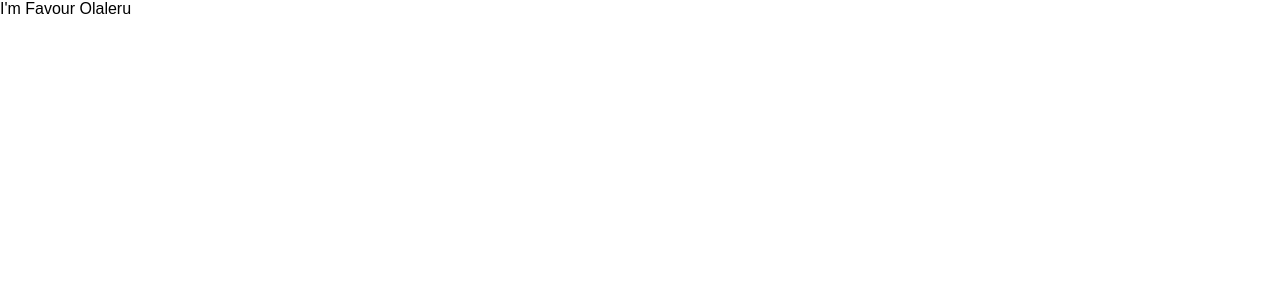
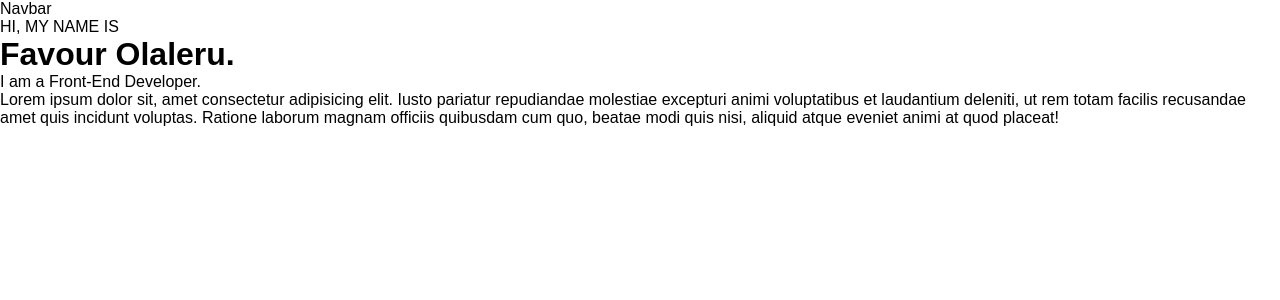
Before and after one commit to NTiger07/portfolio-react, a React (Create React App) app: page / in a window 1280 px wide. Shown: the top 300 px of the page. Built offline with nearby package versions, Linux system fonts and the light colour scheme.

Commit message:
hero gspeed

```diff
--- a/src/components/Hero.jsx
+++ b/src/components/Hero.jsx
@@ -1,7 +1,22 @@
 import React, { Component } from "react";
+import Navbar from "./Navbar";
 
 export default class Hero extends Component {
   render() {
-    return <div>I'm Favour Olaleru</div>;
+    return (
+      <div>
+        <Navbar />
+        <span>HI, MY NAME IS</span>
+        <h1>Favour Olaleru.</h1>
+        <span>I am a Front-End Developer.</span>
+        <p>
+          Lorem ipsum dolor sit, amet consectetur adipisicing elit. Iusto
+          pariatur repudiandae molestiae excepturi animi voluptatibus et
+          laudantium deleniti, ut rem totam facilis recusandae amet quis
+          incidunt voluptas. Ratione laborum magnam officiis quibusdam cum quo,
+          beatae modi quis nisi, aliquid atque eveniet animi at quod placeat!
+        </p>
+      </div>
+    );
   }
 }
--- /dev/null
+++ b/src/components/Navbar.jsx
@@ -0,0 +1,7 @@
+import React, { Component } from "react";
+
+export default class Navbar extends Component {
+  render() {
+    return <div>Navbar</div>;
+  }
+}
```
Also changed, not shown: todo.txt (added).
